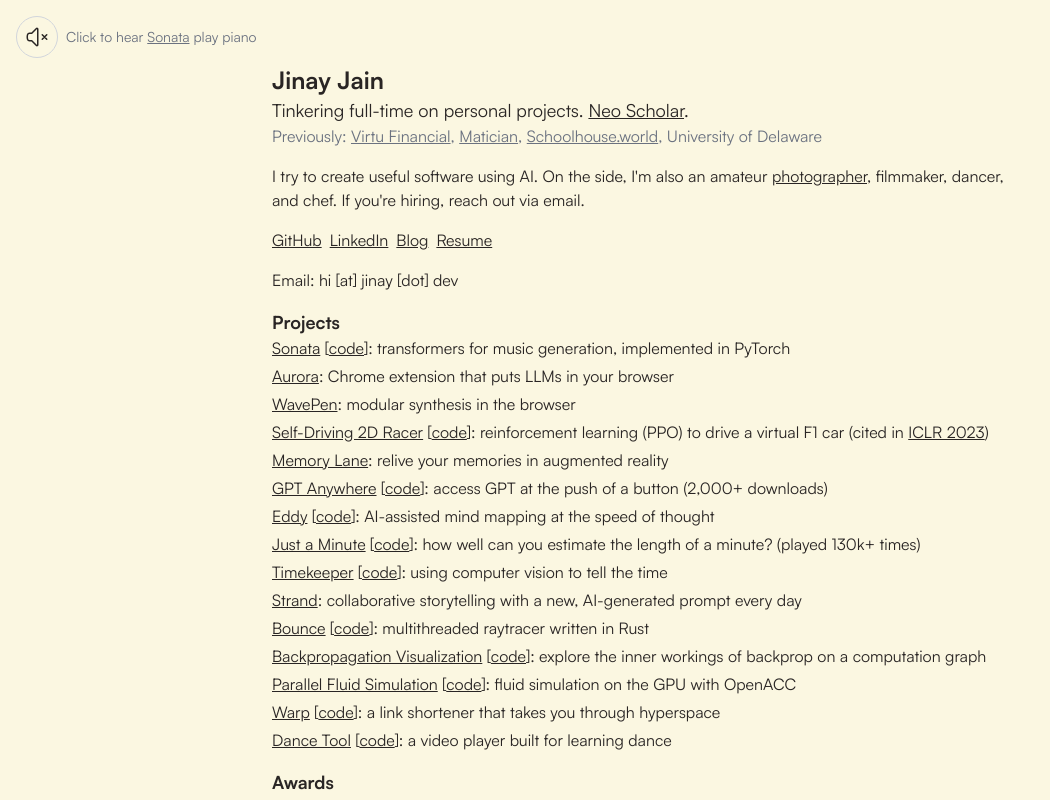
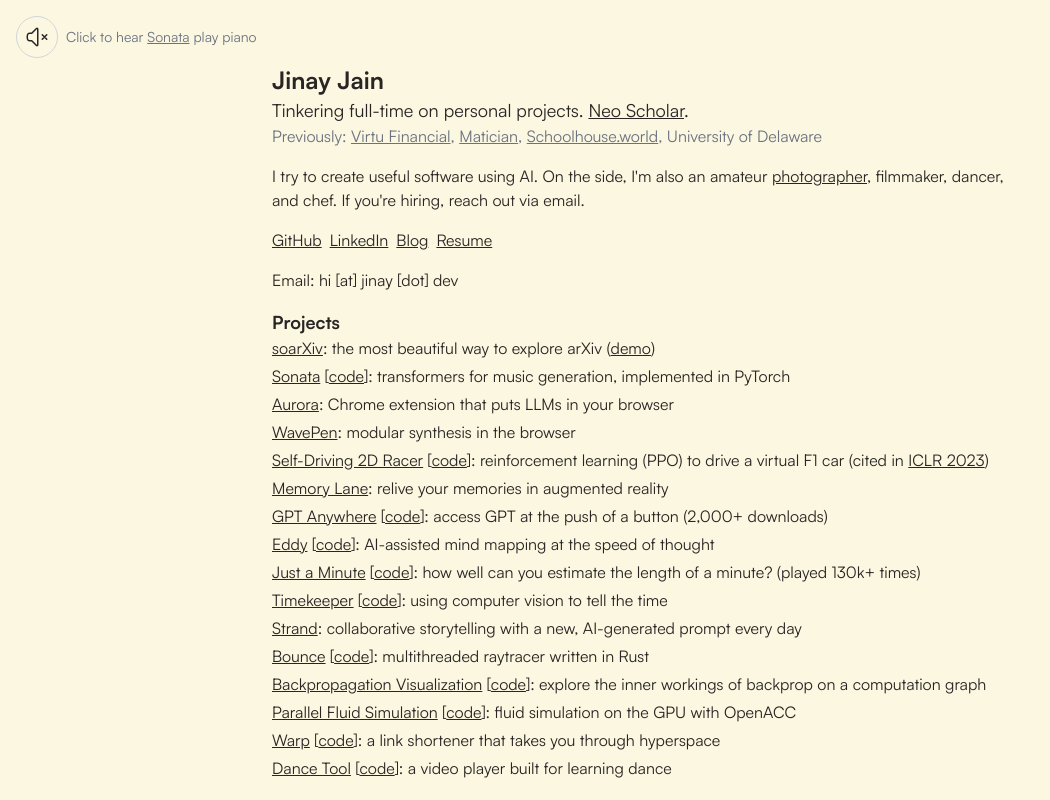
Before and after one commit to JinayJain/jinayjain.github.io, a React (Vite) app: page / in a window 1280 px wide. Shown: the top 800 px of the page, without its empty margins (0-1050 px from the left). Built offline with nearby package versions, Linux system fonts and the light colour scheme.

Commit message:
Add soarXiv

```diff
--- a/src/App.tsx
+++ b/src/App.tsx
@@ -9,6 +9,12 @@
   codeUrl?: string;
   img?: string;
 }[] = [
+  {
+    title: "soarXiv",
+    descriptionHtml:
+      "the most beautiful way to explore arXiv (<a href='https://www.youtube.com/watch?v=5uG2GCSiJu8' class='underline hover:text-blue-500' target='_blank'>demo</a>)",
+    url: "https://soarxiv.org/",
+  },
   {
     title: "Sonata",
     descriptionHtml:
```
